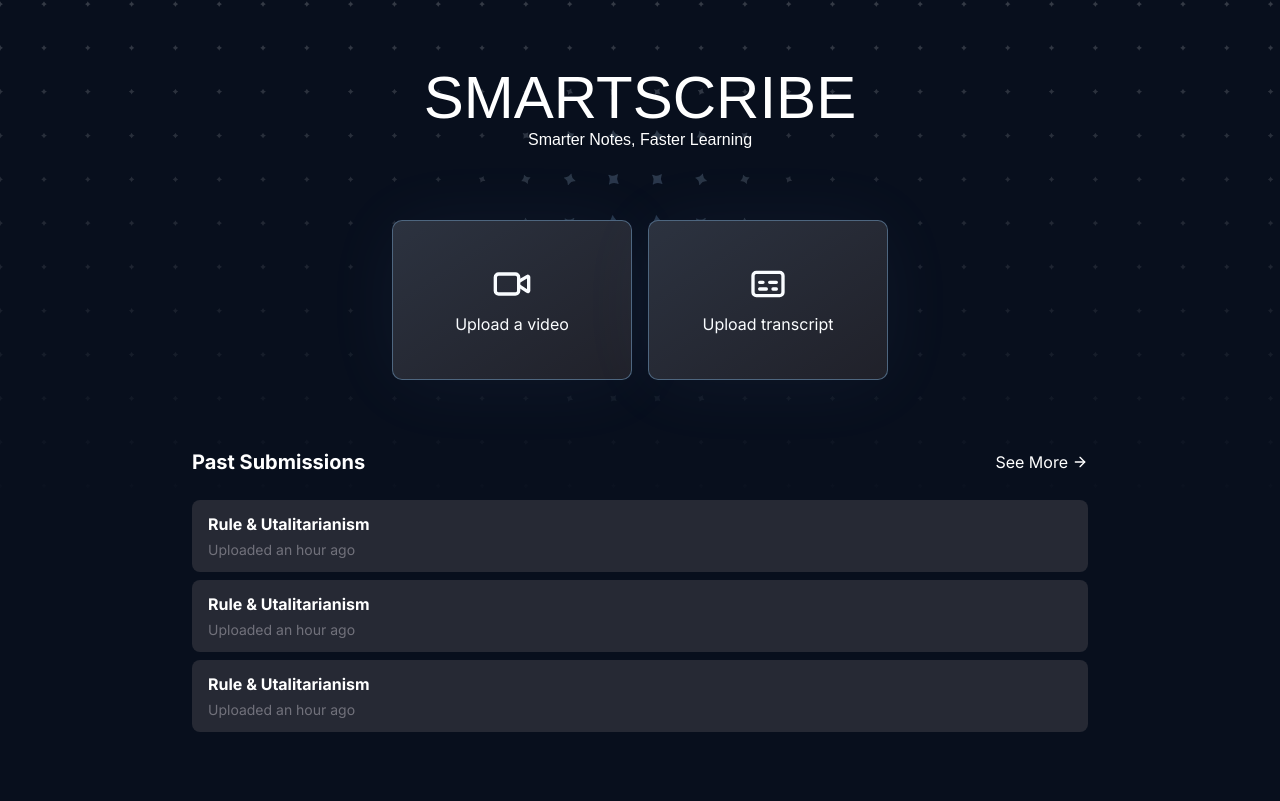
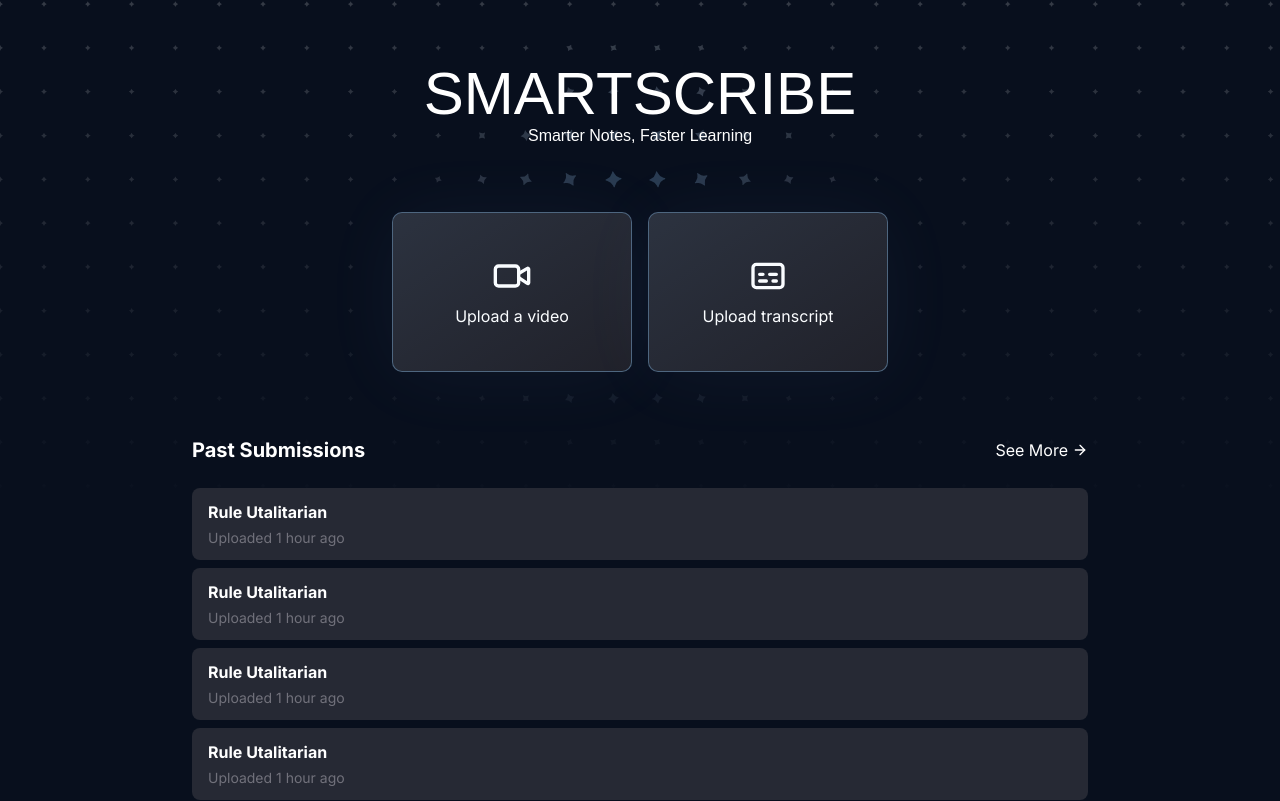
Before and after one commit to dzl-i/hackabyte, a Next.js app in the folder frontend/: page / in a window 1280 px wide. Shown: the top 801 px of the page. Built offline with nearby package versions, Linux system fonts and the light colour scheme; a web font is replaced by a local one.

Commit message:
adding lectures page

```diff
--- /dev/null
+++ b/frontend/src/app/lectures/page.tsx
@@ -0,0 +1,30 @@
+import React from "react";
+import { Search } from "lucide-react";
+import LectureItem from "@/components/LectureItem";
+
+function page() {
+  const lectures = [
+    { title: "Rule Utalitarian", lastUpdated: "Uploaded 1 hour ago" },
+    { title: "Rule Utalitarian", lastUpdated: "Uploaded 1 hour ago" },
+    { title: "Rule Utalitarian", lastUpdated: "Uploaded 1 hour ago" },
+    { title: "Rule Utalitarian", lastUpdated: "Uploaded 1 hour ago" },
+    { title: "Rule Utalitarian", lastUpdated: "Uploaded 1 hour ago" },
+    { title: "Rule Utalitarian", lastUpdated: "Uploaded 1 hour ago" },
+  ];
+
+  return (
+    <div className="flex flex-col justify-center w-full max-w-xl mx-auto min-h-screen overflow-hidden p-6 py-16 gap-16">
+      <div className="flex flex-row bg-[#1C1C24] w-full h-12 items-center pl-4 rounded-md gap-x-2 text-[#FFFEFD]/50">
+        <Search size={16} className="text-white" /> Search...
+      </div>
+
+      <div className="space-y-2 w-full">
+        {lectures.map((lecture, index) => (
+          <LectureItem key={index} lecture={lecture} />
+        ))}
+      </div>
+    </div>
+  );
+}
+
+export default page;
--- a/frontend/src/app/page.tsx
+++ b/frontend/src/app/page.tsx
@@ -1,13 +1,27 @@
+"use client";
 import { Video } from "lucide-react";
 import { ArrowRight } from "lucide-react";
 import { Captions } from "lucide-react";
 import StarGrid from "@/components/StarGrid";
 import { Bakbak_One, Azeret_Mono } from "next/font/google";
+import { useRouter } from "next/navigation";
+import LectureItem from "@/components/LectureItem";
 
 const bakbak = Bakbak_One({ weight: "400", subsets: ["latin"] });
 const azeretMono = Azeret_Mono({ weight: "400", subsets: ["latin"] });
 
 export default function Home() {
+  const router = useRouter();
+
+  const lectures = [
+    { title: "Rule Utalitarian", lastUpdated: "Uploaded 1 hour ago" },
+    { title: "Rule Utalitarian", lastUpdated: "Uploaded 1 hour ago" },
+    { title: "Rule Utalitarian", lastUpdated: "Uploaded 1 hour ago" },
+    { title: "Rule Utalitarian", lastUpdated: "Uploaded 1 hour ago" },
+    { title: "Rule Utalitarian", lastUpdated: "Uploaded 1 hour ago" },
+    { title: "Rule Utalitarian", lastUpdated: "Uploaded 1 hour ago" },
+  ];
+
   return (
     <main className="flex flex-col justify-evenly items-center min-h-screen overflow-hidden p-6 py-16 gap-16">
       <StarGrid />
@@ -63,32 +77,18 @@ export default function Home() {
         <div className="flex justify-between items-center">
           <p className="text-xl font-bold text-white">Past Submissions</p>
 
-          <button className="flex text-white items-center hover:underline duration-200 gap-1 cursor-pointer">
+          <button
+            className="flex text-white items-center hover:underline duration-200 gap-1 cursor-pointer"
+            onClick={() => router.push("/lectures")}
+          >
             See More <ArrowRight className="w-4 h-4" />
           </button>
         </div>
 
         <div className="space-y-2 w-full">
-          <div className="flex flex-col bg-[#262934] hover:bg-[#1c1e27] duration-200 w-full py-3 px-4 gap-y-1 rounded-md">
-            <p className="text-md font-bold text-white">
-              Rule & Utalitarianism
-            </p>
-            <p className="text-sm text-zinc-500">Uploaded an hour ago</p>
-          </div>
-          <div className="flex flex-col bg-[#262934] hover:bg-[#1c1e27] duration-200 w-full py-3 px-4 gap-y-1 rounded-md">
-            <h6 className="text-md font-bold text-white">
-              Rule & Utalitarianism
-            </h6>
-
-            <p className="text-sm text-zinc-500">Uploaded an hour ago</p>
-          </div>
-          <div className="flex flex-col bg-[#262934] hover:bg-[#1c1e27] duration-200 w-full py-3 px-4 gap-y-1 rounded-md">
-            <h6 className="text-md font-bold text-white">
-              Rule & Utalitarianism
-            </h6>
-
-            <p className="text-sm text-zinc-500">Uploaded an hour ago</p>
-          </div>
+          {lectures.map((lecture, index) => (
+            <LectureItem key={index} lecture={lecture} />
+          ))}
         </div>
       </div>
     </main>
--- /dev/null
+++ b/frontend/src/components/LectureItem.tsx
@@ -0,0 +1,17 @@
+import React from "react";
+
+export type Lecture = {
+  title: string;
+  lastUpdated: string;
+};
+
+function LectureItem({ lecture }: { lecture: Lecture }) {
+  return (
+    <div className="flex flex-col bg-[#262934] hover:bg-[#1c1e27] duration-200 w-full py-3 px-4 gap-y-1 rounded-md">
+      <p className="text-md font-bold text-white">{lecture.title}</p>
+      <p className="text-sm text-zinc-500">{lecture.lastUpdated}</p>
+    </div>
+  );
+}
+
+export default LectureItem;
```
